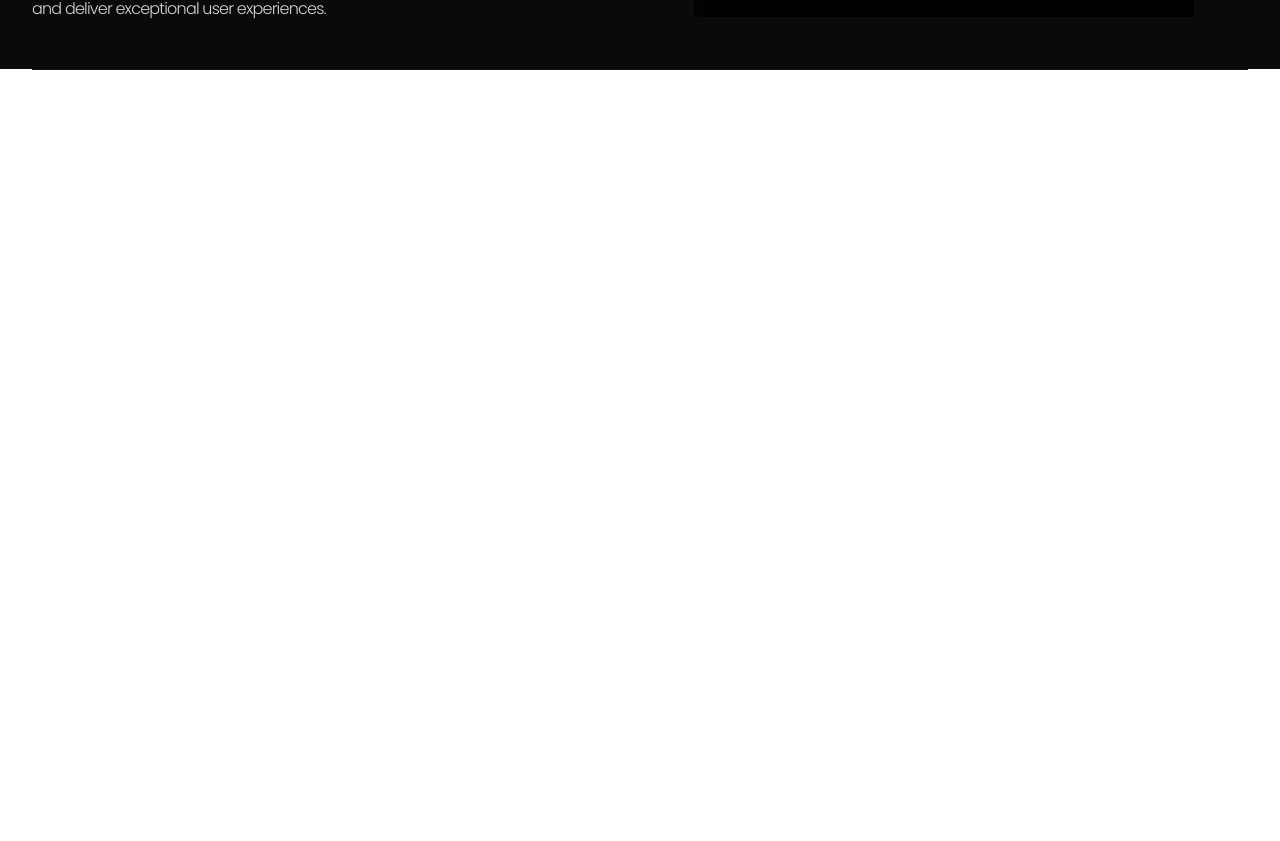
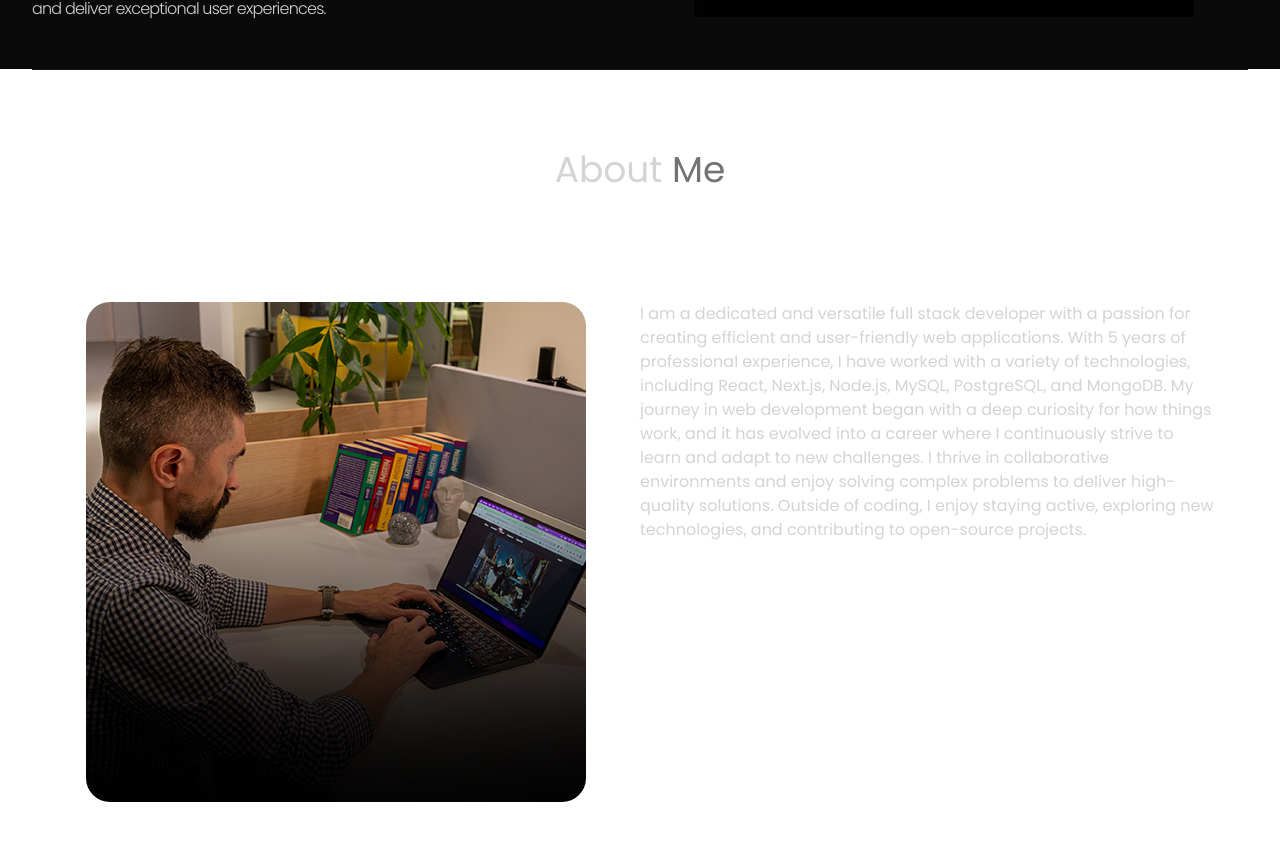
Before and after one commit to Pratik1031/Portfolio, a React (Vite) app in the folder client/: page / in a window 1280 px wide. Shown: the part 731-1572 px from the top of the page. Before the commit the page ends 801 px from the top, so only its background shows below. Built offline with nearby package versions, Linux system fonts and the light colour scheme.

Commit message:
Added About Section

```diff
--- a/client/src/App.jsx
+++ b/client/src/App.jsx
@@ -1,14 +1,17 @@
+import About from "./components/About";
 import Hero from "./components/Hero";
 import Navbar from "./components/Navbar";
 
 const App = () => {
   return (
     <div className="overflow-x-hidden text-neutral-300 antialiased selection:bg-cyan-300 selection:text-cyan-900">
-      <div className="fixed top-0 -z-10 h-full w-full"></div>
-      <div className="absolute top-0 z-[-2] h-screen w-screen bg-neutral-950 bg-[radial-gradient(ellipse_80%_80%_at_50%_-20%,rgba(120,119,198,0.3),rgba(255,255,255,0))]"></div>
+      <div className="fixed top-0 -z-10 h-full w-full">
+        <div className="absolute top-0 z-[-2] h-screen w-screen bg-neutral-950 bg-[radial-gradient(ellipse_80%_80%_at_50%_-20%,rgba(120,119,198,0.3),rgba(255,255,255,0))]"></div>
+      </div>
       <div className="container mx-auto px-8">
         <Navbar />
         <Hero />
+        <About />
       </div>
     </div>
   );
--- /dev/null
+++ b/client/src/components/About.jsx
@@ -0,0 +1,26 @@
+import about_image from "../assets/about.jpg";
+import { ABOUT_TEXT } from "../constants";
+
+const About = () => {
+  return (
+    <div className="border-b border-neutral-900 pb-4">
+      <h1 className="my-20 text-center text-4xl">
+        About <span className="text-neutral-500">Me</span>
+      </h1>
+      <div className="flex flex-wrap">
+        <div className="w-full lg:w-1/2 lg:p-8">
+          <div className="flex items-center justify-center">
+            <img className="rounded-3xl" src={about_image} alt="About" />
+          </div>
+        </div>
+        <div className="w-full lg:w-1/2">
+          <div className="flex justify-center lg:justify-start">
+            <p className="my-2 max-w-xl py-6">{ABOUT_TEXT}</p>
+          </div>
+        </div>
+      </div>
+    </div>
+  );
+};
+
+export default About;
```
